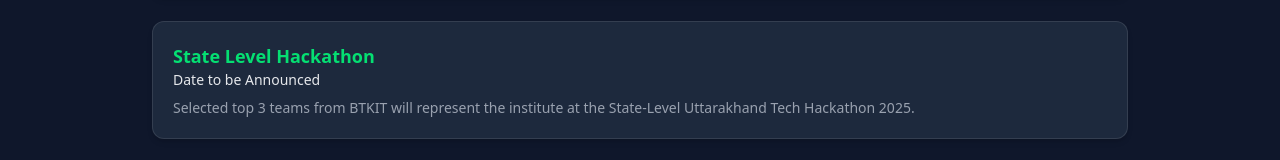
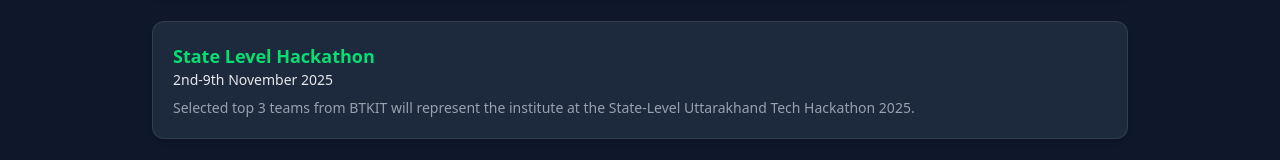
Before and after one commit to ayushsaini7717/SIHWebsite, a React (Vite) app: page / in a window 1280 px wide. Shown: the part 2077-2237 px from the top of the page. Built offline with nearby package versions, Linux system fonts and the light colour scheme.

Commit message:
updated the dates

```diff
--- a/src/components/TimelineSection.jsx
+++ b/src/components/TimelineSection.jsx
@@ -15,7 +15,7 @@ const TimelineSection = () => {
       detail: "Teams will present their solutions during the internal hackathon held at BTKIT, Dwarahat. Top 3 teams will be selected.",
     },
     {
-      date: "Date to be Announced",
+      date: "2nd-9th November 2025",
       title: "State Level Hackathon",
       detail: "Selected top 3 teams from BTKIT will represent the institute at the State-Level Uttarakhand Tech Hackathon 2025.",
     },
```
